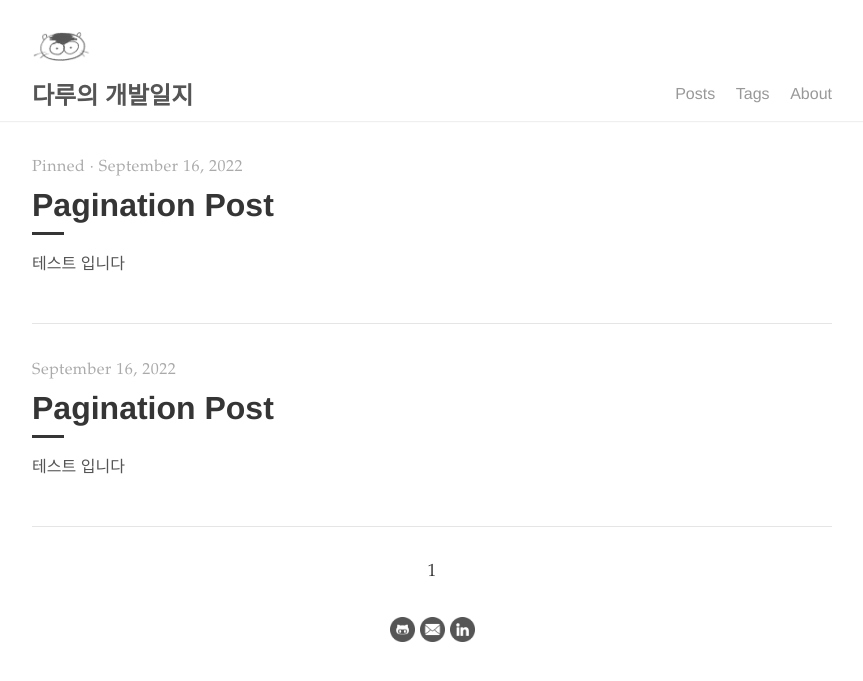
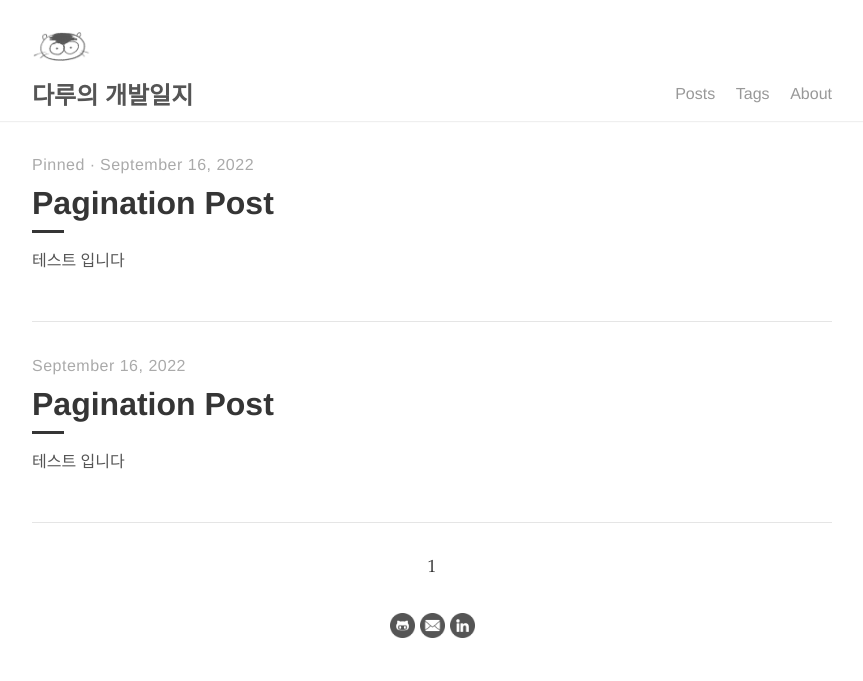
Before and after one commit to daru1027/daru1027.github.io, a Jekyll site: the page built from index.html, in a window 1280 px wide. Shown: the top 681 px of the page, without its empty margins (208-1071 px from the left). Built offline with Jekyll 4.4.1, drawn with Linux system fonts in a browser that asks for light colours; the list of posts is cut into pages by our own code.

Commit message:
FIX: 기존 템플릿 포스트 아카이빙

```diff
--- a/_sass/tale/_catalogue.scss
+++ b/_sass/tale/_catalogue.scss
@@ -4,6 +4,7 @@
     color: $default-color;
     display: block;
     padding: 2rem 0;
+    font-family: sans-serif;
 
     &:hover .catalogue-line,
     &:focus .catalogue-line {
@@ -17,13 +18,13 @@
 
   &-pinned {
     color: $default-tint;
-    font-family: $serif-secondary;
+    font-family: $sans-serif;
     letter-spacing: .5px;
   }
 
   &-time {
     color: $default-tint;
-    font-family: $serif-secondary;
+    font-family: $sans-serif;
     letter-spacing: .5px;
   }
 
```
